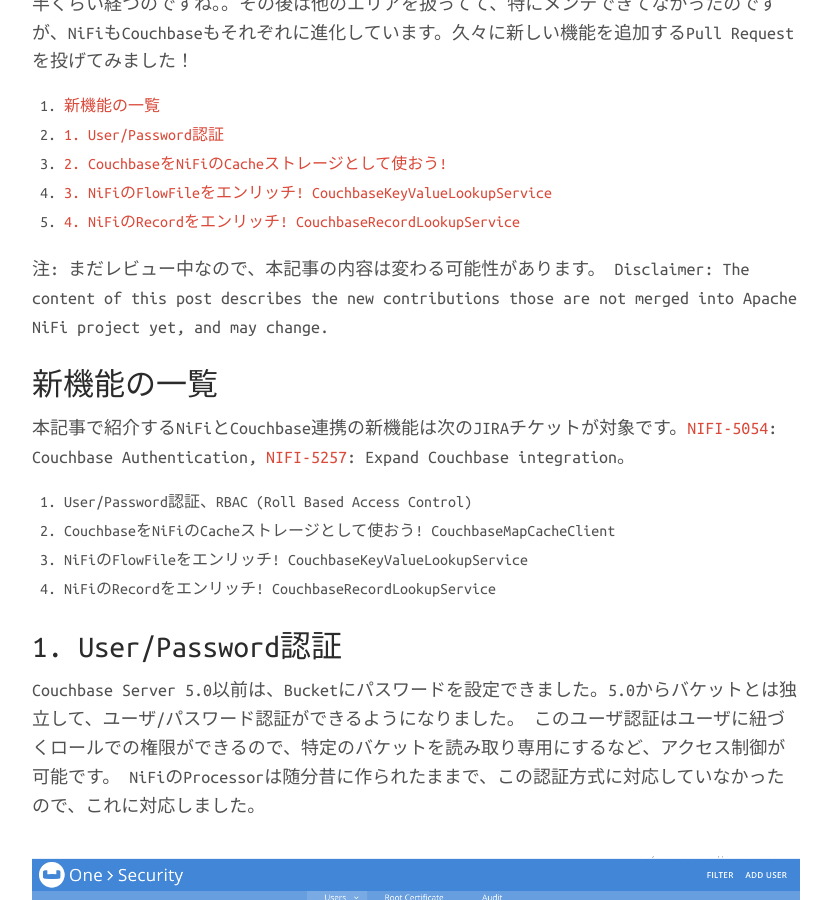
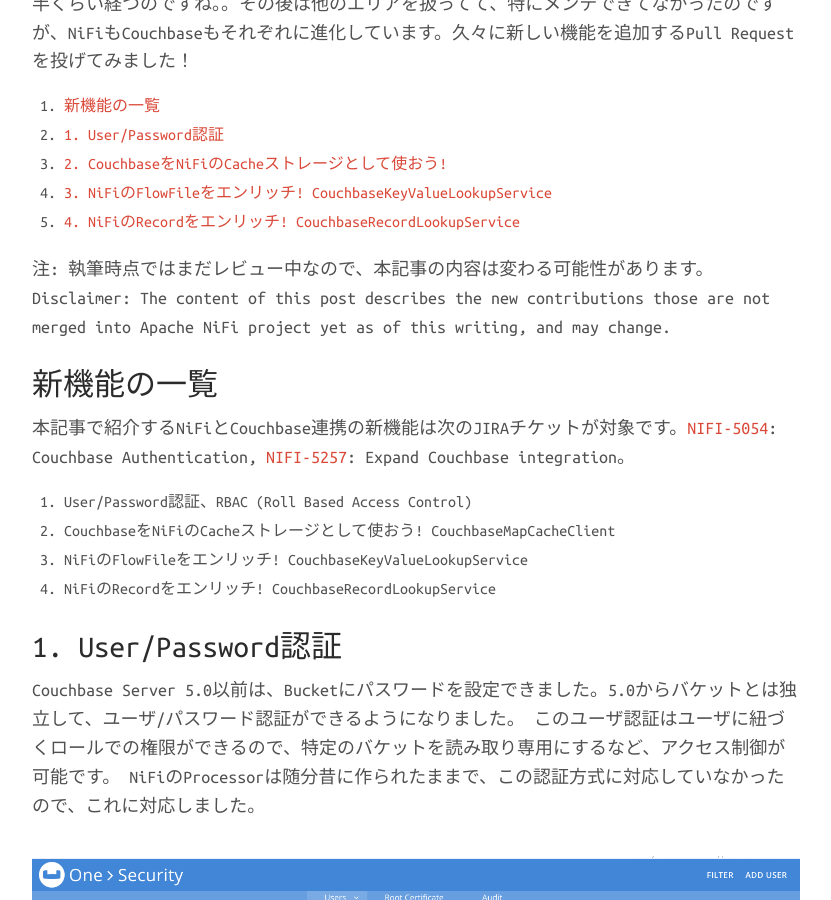
Before and after one commit to ijokarumawak/ijokarumawak.github.io, a Jekyll site: the page built from _posts/2018-06-04-nifi-couchbase-update.md, in a window 1280 px wide and 900 px high, scrolled down 496 px. Shown: the whole window, without its empty margins (224-1055 px from the left). Built offline with Jekyll 4.4.1, drawn with Linux system fonts in a browser that asks for light colours; nearby versions of some CDN libraries.

Commit message:
Updated.

```diff
--- a/_posts/2018-06-04-nifi-couchbase-update.md
+++ b/_posts/2018-06-04-nifi-couchbase-update.md
@@ -10,8 +10,8 @@
 <ol id="toc">
 </ol>
 
-注: まだレビュー中なので、本記事の内容は変わる可能性があります。
-Disclaimer: The content of this post describes the new contributions those are not merged into Apache NiFi project yet, and may change.
+注: 執筆時点ではまだレビュー中なので、本記事の内容は変わる可能性があります。
+Disclaimer: The content of this post describes the new contributions those are not merged into Apache NiFi project yet as of this writing, and may change.
 
 
 ## 新機能の一覧
```
